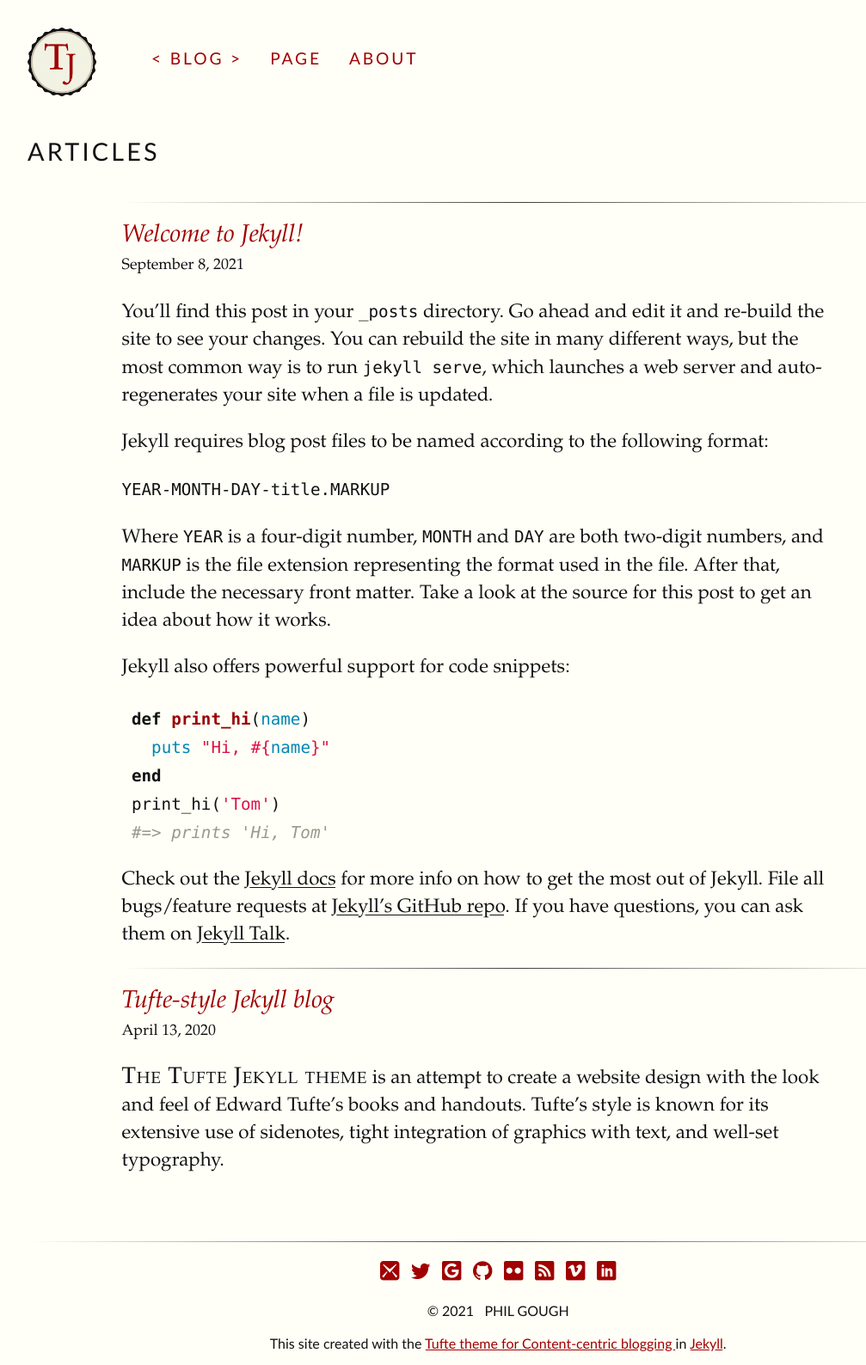
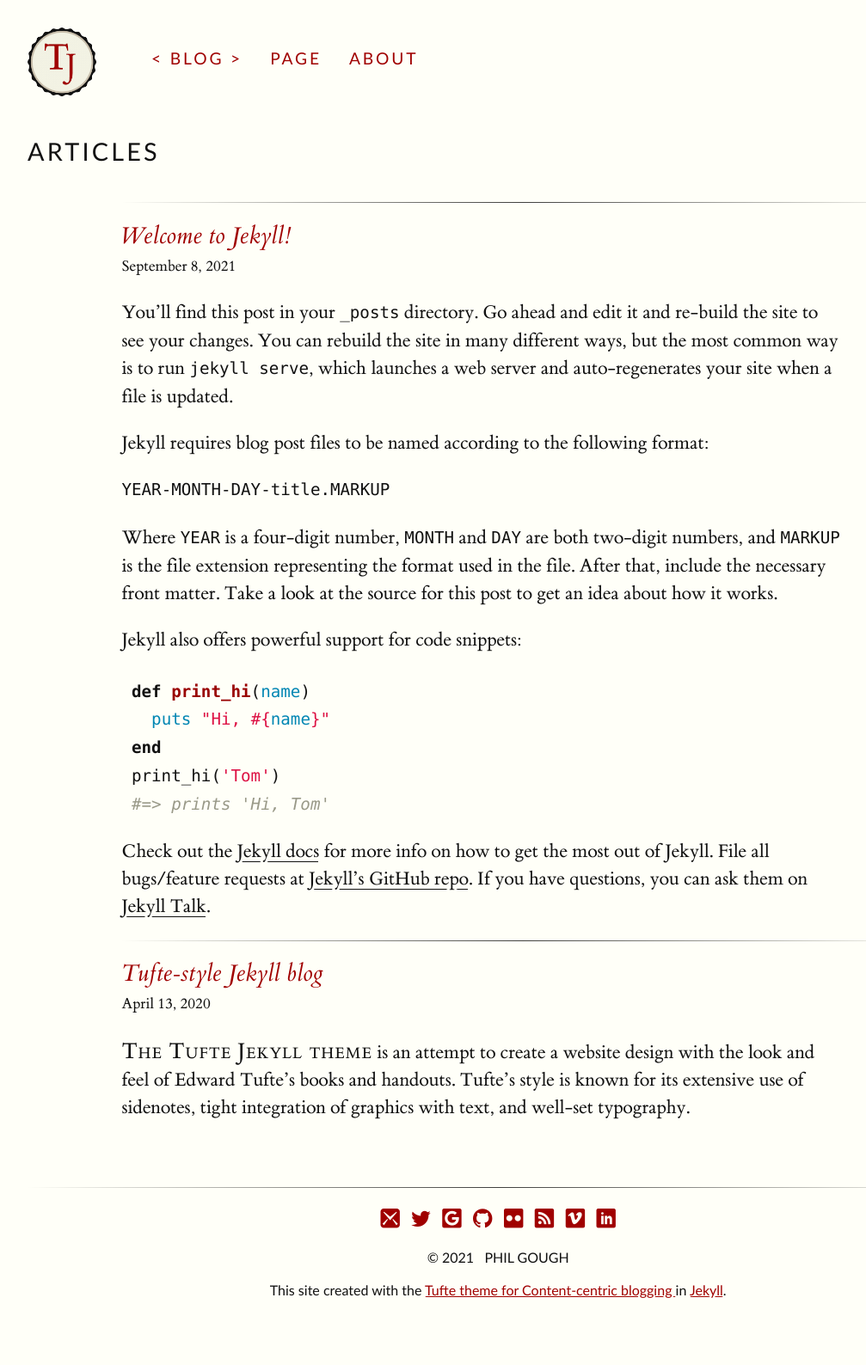
Before and after one commit to philgough/philgough.github.io, a Jekyll site: the page built from docs/index.html, in a window 1280 px wide. Shown: the whole page at 86% size, without its empty margins (32-1039 px from the left). Built offline with Jekyll 4.4.1, drawn with Linux system fonts in a browser that asks for light colours; some web fonts are replaced; after the commit the page ends 1526 px from its top, so only the background shows below that.

Commit message:
update fonts to hopefully work good.

```diff
--- a/docs/_includes/head.html
+++ b/docs/_includes/head.html
@@ -2,48 +2,30 @@
     <meta charset="utf-8">
     <meta http-equiv="X-UA-Compatible" content="IE=edge">
     <meta name="viewport" content="width=device-width, initial-scale=1">
-
+    <link rel="stylesheet" href="https://use.typekit.net/obd6gmq.css">
     <title>{% if page.title %}{{ page.title }}{% else %}{{ site.title }}{% endif %}</title>
     <meta name="description" content="{% if page.excerpt %}{{ page.excerpt | strip_html | strip_newlines | truncate: 160 }}{% else %}{{ site.description }}{% endif %}">
 
     <!-- Google Fonts loaded here depending on setting in _data/options.yml true loads font, blank does not-->
     {% if site.data.options.lato_font_load %}
-    <link href='//fonts.googleapis.com/css?family=Lato:400,400italic' rel='stylesheet' type='text/css'>
-  {% endif %}
+    <link href='//fonts.googleapis.com/css?family=Lato:400,400italic' rel='stylesheet' type='text/css'> {% endif %}
 
     <!-- Load up MathJax script if needed ... specify in /_data/options.yml file-->
     {% if site.data.options.mathjax %}
     <script type="text/x-mathjax-config">
-  MathJax.Hub.Config({
-    extensions: [
-      "MathMenu.js",
-      "MathZoom.js",
-      "AssistiveMML.js",
-      "a11y/accessibility-menu.js"
-    ],
-    jax: ["input/TeX", "output/CommonHTML"],
-    TeX: {
-      extensions: [
-        "AMSmath.js",
-        "AMSsymbols.js",
-        "noErrors.js",
-        "noUndefined.js",
-      ]
-    }
-  });
+        MathJax.Hub.Config({ extensions: [ "MathMenu.js", "MathZoom.js", "AssistiveMML.js", "a11y/accessibility-menu.js" ], jax: ["input/TeX", "output/CommonHTML"], TeX: { extensions: [ "AMSmath.js", "AMSsymbols.js", "noErrors.js", "noUndefined.js", ] } });
     </script>
 
-<script type="text/javascript" async
-  src="https://cdnjs.cloudflare.com/ajax/libs/mathjax/2.7.5/MathJax.js?config=TeX-MML-AM_CHTML">
+    <script type="text/javascript" async src="https://cdnjs.cloudflare.com/ajax/libs/mathjax/2.7.5/MathJax.js?config=TeX-MML-AM_CHTML">
     </script>
 
     <!--   <script type="text/javascript" src="//cdn.mathjax.org/mathjax/latest/MathJax.js?config=TeX-AMS-MML_HTMLorMML"></script> -->
     {% endif %}
 
-  <link rel="stylesheet" type="text/css" href="{{ "/css/tufte.css" | prepend: site.baseurl }}">
+    <link rel="stylesheet" type="text/css" href="{{ " /css/tufte.css " | prepend: site.baseurl }}">
     <!-- <link rel="stylesheet" type="text/css" href="{{ "/css/print.css" | prepend: site.baseurl }}" media="print"> -->
 
     <link rel="canonical" href="{{ page.url | replace:'index.html','' | prepend: site.baseurl | prepend: site.url }}">
 
-  <link rel="alternate" type="application/rss+xml" title="{{ site.title }}" href="{{ "/feed.xml" | prepend: site.baseurl | prepend: site.url }}" />
+    <link rel="alternate" type="application/rss+xml" title="{{ site.title }}" href="{{ " /feed.xml " | prepend: site.baseurl | prepend: site.url }}" />
 </head>
--- a/docs/_sass/_settings.scss
+++ b/docs/_sass/_settings.scss
@@ -1,12 +1,33 @@
 /* This file contains all the constants for colors and font styles */
 
-$body-font: ETBembo, "Chronicle Text G2", Palatino, "Palatino Linotype", "Palatino LT STD", "Book Antiqua", Georgia, serif;
+$body-font: ETBook,
+"Chronicle Text G2",
+Palatino,
+"Palatino Linotype",
+"Palatino LT STD",
+"Book Antiqua",
+Georgia,
+serif;
 // Note that Gill Sans is the top of the stack and corresponds to what is used in Tufte's books
 // However, it is not a free font, so if it is not present on the computer that is viewing the webpage
 // The free Google 'Lato' font is used instead. It is similar.
-$sans-font: "Gill Sans", "Gill Sans MT", "Gotham Narrow", "Lato", Calibri, sans-serif;
-$code-font: Consolas, "Liberation Mono", Menlo, Courier, monospace;
-$url-font: "Lucida Console", "Lucida Sans Typewriter", Monaco, "Bitstream Vera Sans Mono", monospace;
+$sans-font: "Gill Sans",
+gill-sans-nova,
+"Gill Sans MT",
+"Gotham Narrow",
+"Lato",
+Calibri,
+sans-serif;
+$code-font: Consolas,
+"Liberation Mono",
+Menlo,
+Courier,
+monospace;
+$url-font: "Lucida Console",
+"Lucida Sans Typewriter",
+Monaco,
+"Bitstream Vera Sans Mono",
+monospace;
 $text-color: #111;
 $bg-color: #fffff8;
 $contrast-color: #a00000;
```
Lines whose indentation alone changed are shown as unchanged.
